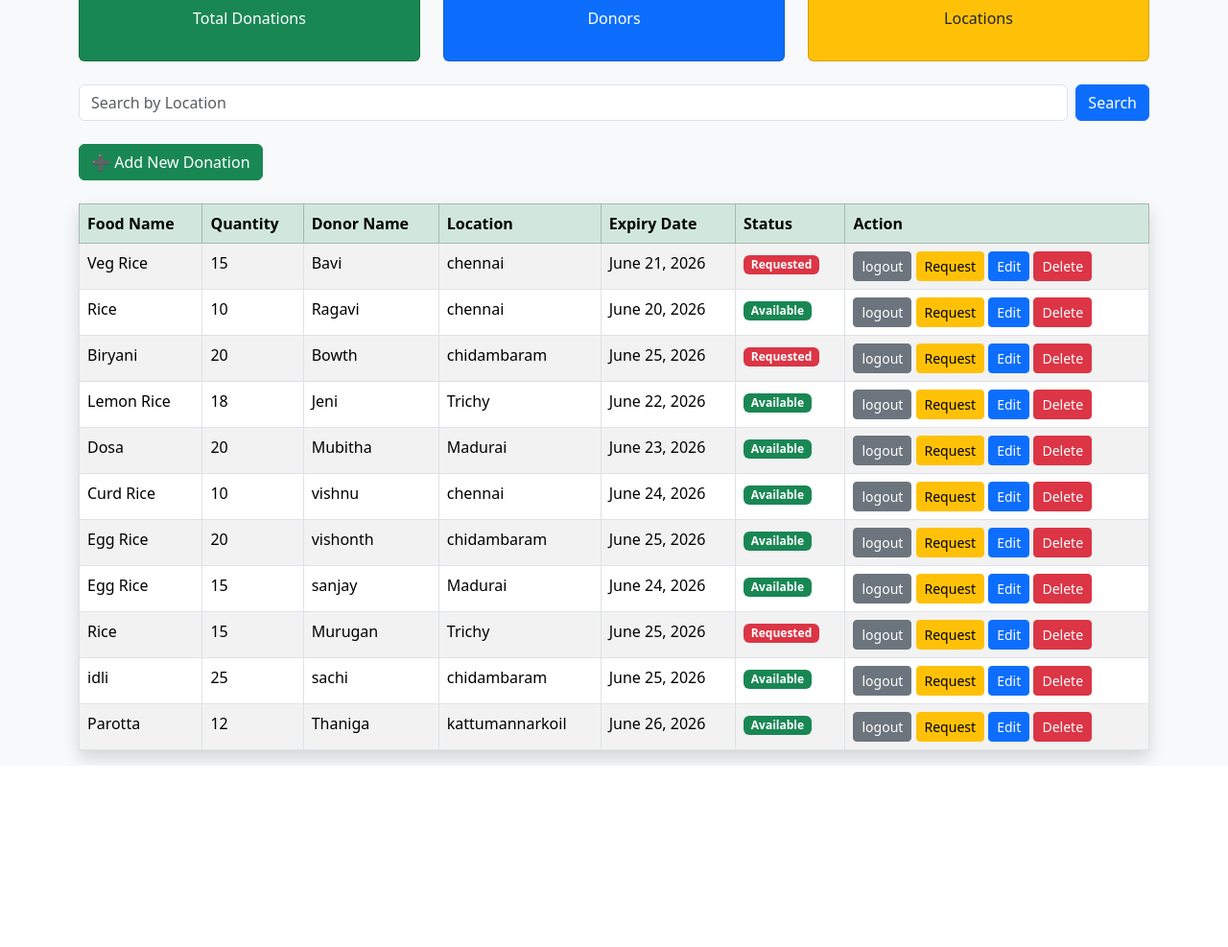
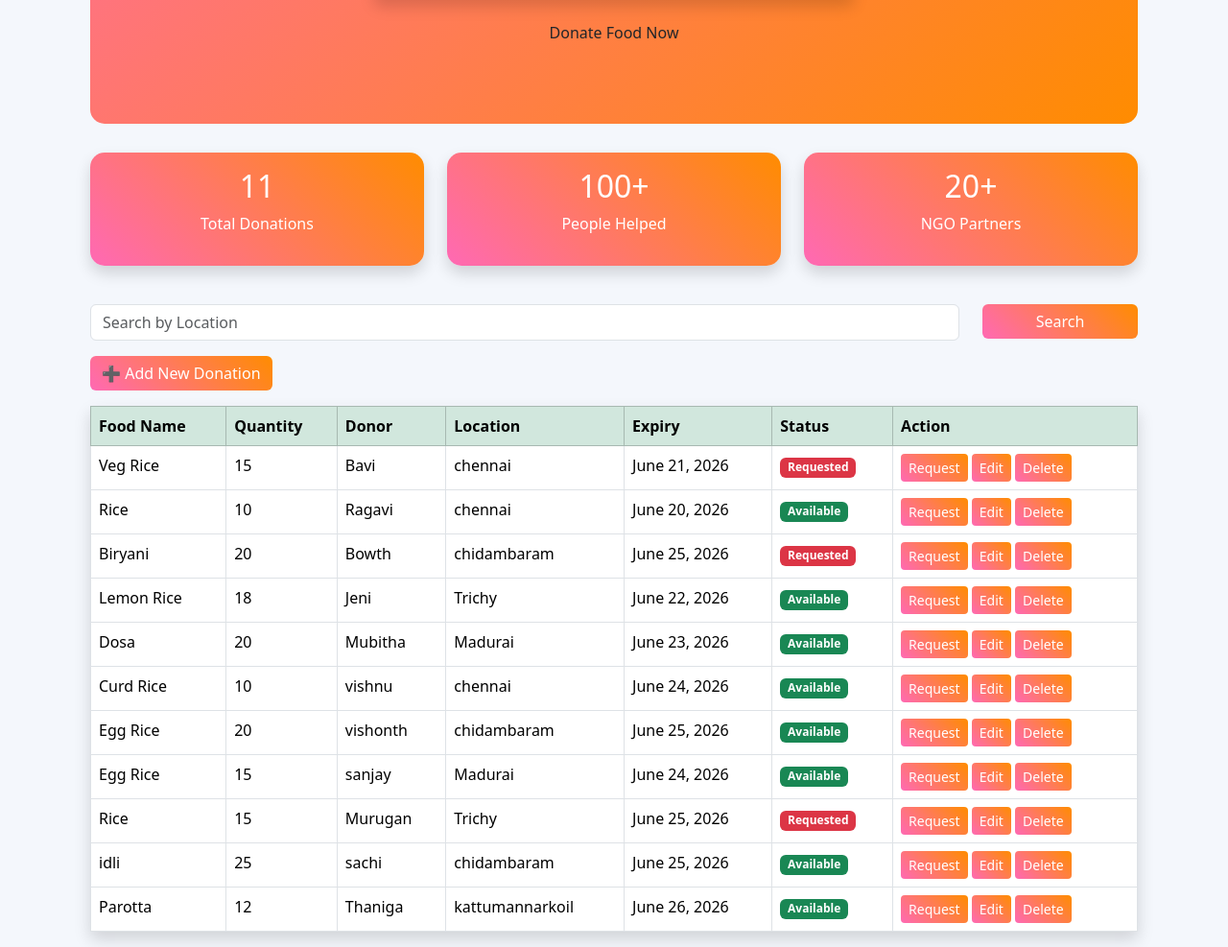
Before and after one commit to bowtharnit-code/hunger-free-connect, a Django app: page / in a window 1280 px wide. Shown: the part 704-1691 px from the top of the page at 96% size. Before the commit the page ends 1502 px from the top, so only its background shows below. Run offline with Django 5.2, Linux system fonts and the light colour scheme; data comes from the database, SQL or seed files in the repository; both versions use the stored data as it was after the commit.

Commit message:
Updated Hunger Free Connect UI

```diff
--- a/donations/templates/donations/base.html
+++ b/donations/templates/donations/base.html
@@ -1,5 +1,6 @@
 <!DOCTYPE html>
 <html lang="en">
+
 <head>
     <meta charset="UTF-8">
     <meta name="viewport" content="width=device-width, initial-scale=1.0">
@@ -7,22 +8,77 @@
     <title>Hunger Free Connect</title>
 
     <link href="https://cdn.jsdelivr.net/npm/bootstrap@5.3.3/dist/css/bootstrap.min.css" rel="stylesheet">
+
+    <style>
+
+        body{
+            background:#ffe6f2;
+            min-height:100vh;
+        }
+
+        .navbar{
+            background:linear-gradient(45deg,#ff69b4,#ff8c00)!important;
+        }
+
+        .card{
+            border:none;
+            border-radius:20px;
+            box-shadow:0px 5px 15px rgba(0,0,0,0.1);
+        }
+
+        .btn-theme{
+            background:linear-gradient(45deg,#ff69b4,#ff8c00);
+            color:white;
+            border:none;
+            border-radius:30px;
+            padding:10px 25px;
+            font-weight:bold;
+        }
+
+        .btn-theme:hover{
+            color:white;
+            opacity:0.9;
+        }
+
+        .container{
+            animation:fadeIn 0.5s;
+        }
+
+        @keyframes fadeIn{
+            from{
+                opacity:0;
+            }
+            to{
+                opacity:1;
+            }
+        }
+
+    </style>
+
 </head>
 
-<body style="background: linear-gradient(to right, #d4fc79, #96e6a1); min-height:100vh;">
+<body>
 
-    <nav class="navbar navbar-expand-lg navbar-dark bg-dark shadow">
+    <nav class="navbar navbar-expand-lg navbar-dark shadow">
+
         <div class="container">
-            <a class="navbar-brand" href="/">
+
+            <a class="navbar-brand fw-bold" href="/">
                 🍲 Hunger Free Connect
             </a>
+
         </div>
+
     </nav>
 
     <div class="container mt-4">
+
         {% block content %}
+
         {% endblock %}
+
     </div>
 
 </body>
+
 </html>
--- a/donations/templates/donations/list.html
+++ b/donations/templates/donations/list.html
@@ -1,17 +1,86 @@
-<!DOCTYPE html><html>
-<head>
-    <title>Hunger Free Connect</title><link href="https://cdn.jsdelivr.net/npm/bootstrap@5.3.3/dist/css/bootstrap.min.css" rel="stylesheet">
+{% extends 'donations/base.html' %}
 
-</head><body class="bg-light"><nav class="navbar navbar-dark bg-success">
+{% block content %}
+
+<style>
+body{
+    background:#f4f7fc;
+}
+
+.hero{
+    background: linear-gradient(135deg,#ff69b4,#ff8c00);
+    color:white;
+    padding:60px;
+    text-align:center;
+    border-radius:15px;
+    margin-bottom:30px;
+}
+
+.card-box{
+    border:none;
+    border-radius:15px;
+    transition:0.3s;
+}
+
+.card-box:hover{
+    transform:translateY(-5px);
+}
+
+.table{
+    background:pink;
+}
+
+.navbar-brand{
+    font-weight:bold;
+    font-size:22px;
+}
+
+.card-green{
+    background:linear-gradient(45deg,#ff69b4,#ff8c00) !important;
+    color:white  !important;
+}
+
+.card-blue{
+    background:linear-gradient(45deg,#ff69b4,#ff8c00) !important;
+    color:white !important;
+}
+
+.card-yellow{
+    background:linear-gradient(45deg,#ff69b4,#ff8c00) !important;
+    color:white !important;
+}
+
+/* INGA PASTE PANNU */
+
+.btn-success,
+.btn-primary,
+.btn-warning,
+.btn-danger{
+    border:none !important;
+    color:white !important;
+    background:linear-gradient(45deg,#ff69b4,#ff8c00) !important;
+}
+</style>
+
+<nav class="navbar navbar-expand-lg navbar-dark shadow">
     <div class="container">
         <a class="navbar-brand" href="/">
             🍲 Hunger Free Connect
         </a>
+
+        <a href="/logout/" class="btn btn-light">
+            Logout
+        </a>
     </div>
-</nav><div class="container mt-4"><div class="alert alert-success text-center">
-    <h2>🍲 Hunger Free Connect</h2>
-    <p>Donate Food, Save Lives ❤️</p>
-</div>
+</nav>
+
+<div class="container mt-4">
+
+    <div class="hero">
+        <h1>🍲 Hunger Free Connect</h1>
+        <p class="lead">
+            Donate Food,Save Lives ❤
+        </p>
 
 <div class="text-center">
     <img src="https://images.unsplash.com/photo-1488521787991-ed7bbaae773c?w=800"
@@ -19,75 +88,80 @@
          width="500">
 </div>
 
-<div class="row text-center mt-4">
+        <a href="/add/" class="btn double-btn my-3">
+            Donate Food Now
+        </a>
+    </div>
 
-    <div class="col-md-4">
-        <div class="card bg-success text-white">
+    <div class="row text-center mb-4">
+
+        <div class="col-md-4 mb-3">
+            <div class="card card-box shadow card-green">
                 <div class="card-body">
-                <h3>🍲</h3>
-                <h4>{{ donations|length }}</h4>
+                    <h2>{{ donations|length }}</h2>
                     <p>Total Donations</p>
                 </div>
             </div>
         </div>
 
-    <div class="col-md-4">
-        <div class="card bg-primary text-white">
+        <div class="col-md-4 mb-3">
+            <div class="card card-box shadow card-blue">
                 <div class="card-body">
-                <h3>👥</h3>
-                <h4>{{ donations|length }}</h4>
-                <p>Donors</p>
+                    <h2>100+</h2>
+                    <p>People Helped</p>
                 </div>
             </div>
         </div>
 
-    <div class="col-md-4">
-        <div class="card bg-warning text-dark">
+        <div class="col-md-4 mb-3">
+            <div class="card card-box shadow card-yellow">
                 <div class="card-body">
-                <h3>📍</h3>
-                <h4>{{ donations|length }}</h4>
-                <p>Locations</p>
+                    <h2>20+</h2>
+                    <p>NGO Partners</p>
                 </div>
             </div>
         </div>
 
     </div>
 
-<form method="GET" class="d-flex mt-4">
+    <form method="GET" class="row mb-3">
+        <div class="col-md-10">
             <input type="text"
                    name="search"
-           class="form-control me-2"
+                   class="form-control"
                    placeholder="Search by Location">
+        </div>
 
-    <button type="submit" class="btn btn-primary">
+        <div class="col-md-2">
+            <button class="btn btn-primary w-100">
                 Search
             </button>
+        </div>
     </form>
 
-<br>
-
-<a href="/add/" class="btn btn-success">
+    <a href="/add/" class="btn btn-success mb-3">
         ➕ Add New Donation
     </a>
 
-<br><br>
+    <table class="table table-bordered table-hover shadow">
 
-<table class="table table-bordered table-striped table-hover shadow">
         <thead class="table-success">
             <tr>
                 <th>Food Name</th>
                 <th>Quantity</th>
-            <th>Donor Name</th>
+                <th>Donor</th>
                 <th>Location</th>
-            <th>Expiry Date</th>
+                <th>Expiry</th>
                 <th>Status</th>
                 <th>Action</th>
             </tr>
         </thead>
 
         <tbody>
+
         {% for donation in donations %}
         <tr>
+
             <td>{{ donation.food_name }}</td>
             <td>{{ donation.quantity }}</td>
             <td>{{ donation.donor_name }}</td>
@@ -96,42 +170,42 @@
 
             <td>
                 {% if donation.status == "Available" %}
-                    <span class="badge bg-success">Available</span>
+                <span class="badge bg-success">
+                    Available
+                </span>
                 {% else %}
-                    <span class="badge bg-danger">Requested</span>
+                <span class="badge bg-danger">
+                    Requested
+                </span>
                 {% endif %}
             </td>
 
             <td>
-                <a href="/logout/" class="btn btn-secondary btn-sm">
-                    logout
-                </a>
 
-                <a href="/request/{{ donation.id }}" class="btn btn-warning btn-sm">
+                <a href="/request/{{ donation.id }}"
+                   class="btn btn-warning btn-sm">
                     Request
                 </a>
 
-                <a href="/edit/{{ donation.id }}/" class="btn btn-primary btn-sm">
+                <a href="/edit/{{ donation.id }}/"
+                   class="btn btn-primary btn-sm">
                     Edit
                 </a>
 
                 <a href="/delete/{{ donation.id }}/"
-                   class="btn btn-danger btn-sm"
-                   onclick="return confirm('Are you sure?')">
+                   class="btn btn-danger btn-sm">
                     Delete
                 </a>
+
             </td>
-        </tr>
 
-        {% empty %}
-        <tr>
-            <td colspan="7" class="text-center text-danger">
-                No donations found
-            </td>
         </tr>
         {% endfor %}
+
         </tbody>
+
     </table>
 
-</div></body>
-</html>
+</div>
+
+{% endblock %}
--- a/donations/templates/donations/login.html
+++ b/donations/templates/donations/login.html
@@ -5,7 +5,7 @@
     <style>
         body{
             font-family: Arial, sans-serif;
-            background: #fcf4f7;
+            background: rgba(44, 165, 109, 0.59);
             display:flex;
             justify-content:center;
             align-items:center;
@@ -17,7 +17,7 @@
             padding:30px;
             width:350px;
             border-radius:10px;
-            box-shadow:0 0 15px rgba(0,0,0,0.1);
+            box-shadow:0 0 15px hsla(0, 0%, 0%, 0.90);
         }
 
         h2{
@@ -30,7 +30,7 @@
             padding:10px;
             margin-top:10px;
             margin-bottom:15px;
-            border:1px solid #ccc;
+            border:1px solid #ccccccea;
             border-radius:5px;
         }
 
--- a/donations/views.py
+++ b/donations/views.py
@@ -81,7 +81,7 @@ def ngo_dashboard(request):
         'recent_donations': recent_donations,
     }
 
-    return render(request, 'donations/ngo_dashboard.html', context)
+    return render(request, 'donations/ngo_dashbo"ard.html', context)
 
 def user_login(request):
     if request.method == "POST":
@@ -100,26 +100,13 @@ def user_login(request):
 
     return render(request, "donations/login.html")
 
-def signup(request):
-    if request.method == "POST":
-        try:
-            username = request.POST.get("username")
-            email = request.POST.get("email")
-            password = request.POST.get("password")
-
-            User.objects.create_user(
-                username=username,
-                email=email,
-                password=password
-            )
-
-            return redirect("/login/")
-
-        except Exception as e:
-            return render(request, "donations/signup.html", {"error": str(e)})
-
-    return render(request, "donations/signup.html")
-
 def user_logout(request):
     logout(request)
     return redirect("/login/")
+
+def signup(request):
+    if request.method == "POST":
+        print("POST received")
+        return redirect("/login/")
+
+    return render(request, "donations/signup.html")
```
Also changed, not shown: donations/templates/donations/add_donation.html (+68 -6 lines), donations/templates/donations/home.html (+56 -45 lines), donations/templates/donations/signup.html (+21 -18 lines), db.sqlite3. Lines whose indentation alone changed are shown as unchanged.
